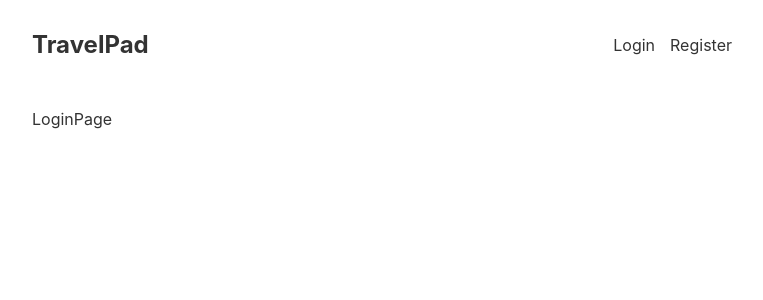
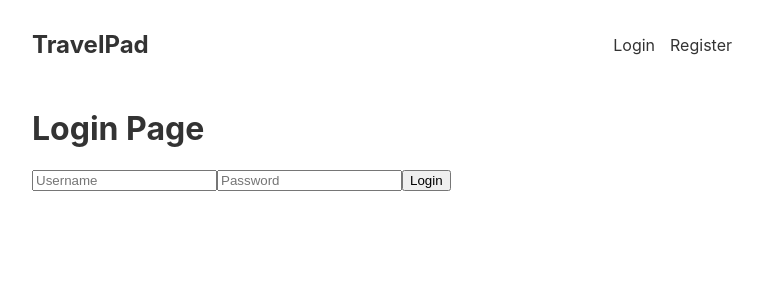
Before and after one commit to uygurberkay/react-blogger-app, a React (Create React App) app in the folder client/: page /login in a window 1280 px wide. Shown: the top 300 px of the page, without its empty margins (258-1021 px from the left). Built offline with nearby package versions, Linux system fonts and the light colour scheme.

Commit message:
login-page-done

```diff
--- a/client/src/pages/LoginPage.js
+++ b/client/src/pages/LoginPage.js
@@ -1,7 +1,44 @@
-import React from 'react'
+import React, { useState } from 'react'
+import { Navigate } from 'react-router-dom';
 
 export const LoginPage = () => {
+    const [username,setUsername] = useState('');
+    const [password,setPassword] = useState('');
+    const [redirect,setRedirect] = useState(false);
+    const login = async (e) => {
+        e.preventDefault();
+        const response = await fetch('http://localhost:4000/login',{
+            method: 'POST',
+            body: JSON.stringify({username,password}),
+            headers: {'Content-Type': 'application/json'},
+            credentials: 'include',
+        });
+        if (response.ok) {
+              setRedirect(true);
+          } else {
+            alert('wrong credentials');
+          }
+    }
+    if(redirect){
+        return <Navigate to={'/'} />
+    }
+
   return (
-    <div>LoginPage</div>
+    <form className='login' onSubmit={login}>
+        <h1>Login Page</h1>
+        <input
+            type="text"
+            placeholder='Username'
+            value={username}
+            onChange={e => setUsername(e.target.value)}
+        />
+        <input
+            type="password"
+            placeholder='Password'
+            value={password}
+            onChange={e => setPassword(e.target.value)}
+        />
+        <button>Login</button>
+    </form>
   )
 }
```
